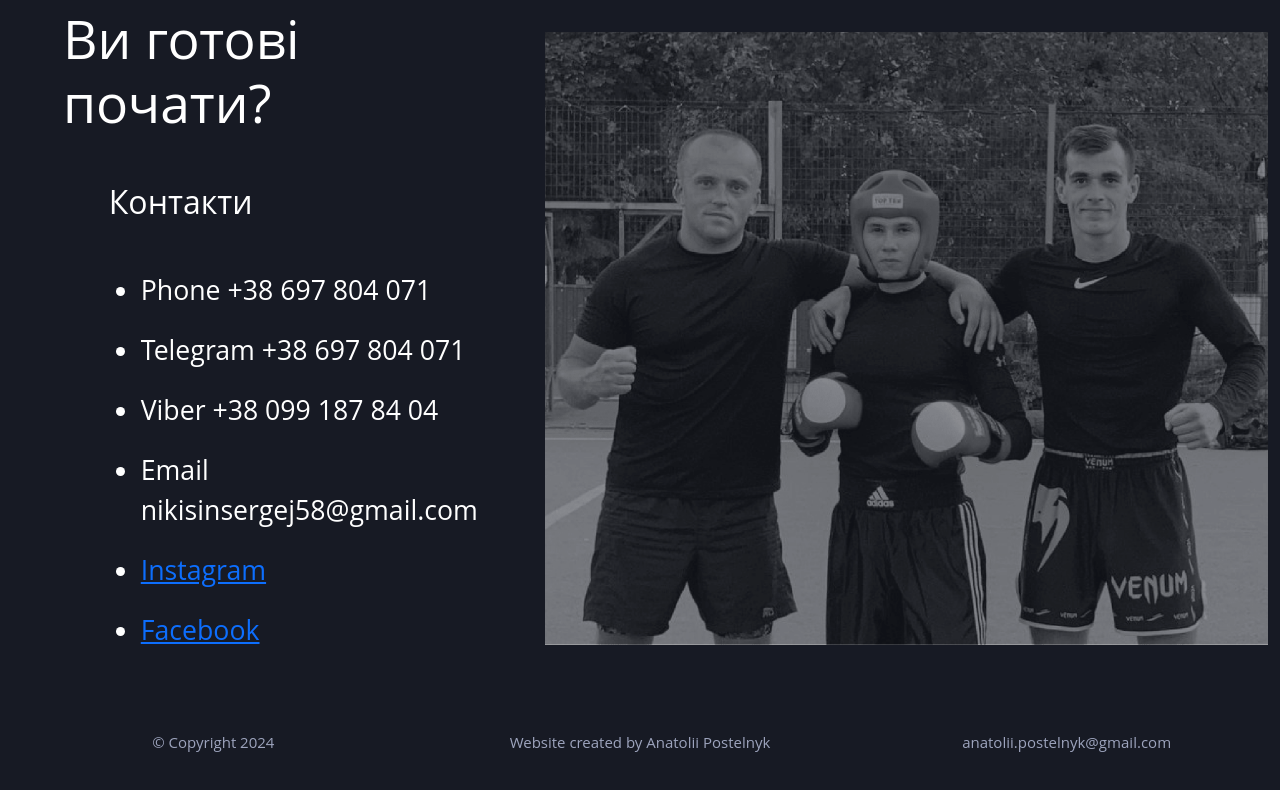
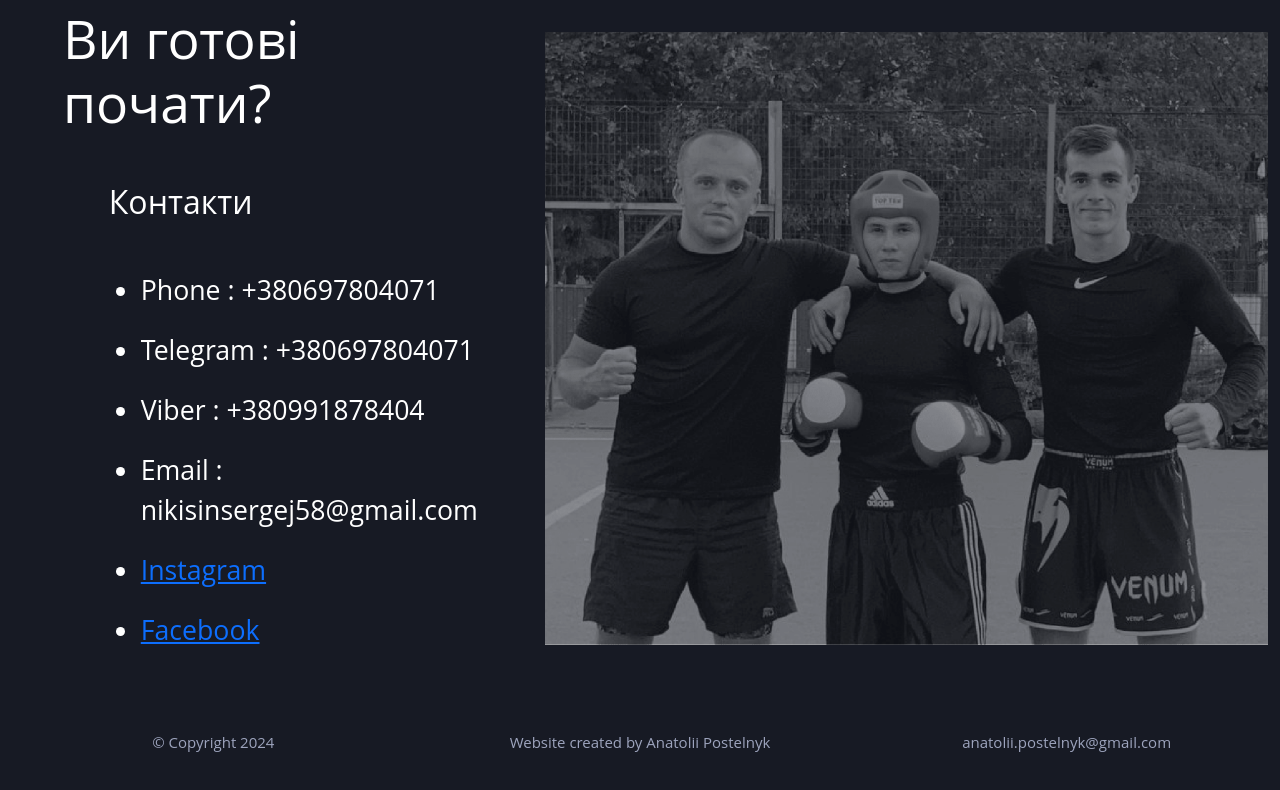
Before and after one commit to 0xANATOLII/kickWebSite, a plain HTML site: page index.html in a window 1280 px wide. Shown: the part 4373-5163 px from the top of the page. Drawn offline with nearby package versions, Linux system fonts and the light colour scheme.

Commit message:
Changes on mobile version of text

```diff
--- a/index.html
+++ b/index.html
@@ -255,7 +255,7 @@
 
 
 
-                        <ul class="mt-3 smaller-li" style="font-size: 18pt;">
+                        <ul class="mt-3 smaller-li" style="font-size: 15pt;">
 
                             <li>
                                 Тренер вищої категорії за напрямком єдиноборства у Харківської академії фізичної культури
@@ -544,10 +544,10 @@
             <h2 class="mt-5" style="color: #ffff;">Контакти</h2>
 
             <ul class="mt-5">
-                <li>Phone  +38 697 804 071</li>
-                <li>Telegram +38 697 804 071</li>
-                <li>Viber  +38 099 187 84 04</li>
-                <li>Email nikisinsergej58@gmail.com</li>
+                <li>Phone : +380697804071</li>
+                <li>Telegram : +380697804071</li>
+                <li>Viber : +380991878404</li>
+                <li>Email : nikisinsergej58@gmail.com</li>
                 <li><a href="https://www.instagram.com/sk_tornado.ukraine?igsh=cjJ2d3lhOXZ6MXoy" target="_blank">Instagram</a>
                     </li>
                 <li><a href="https://www.facebook.com/?locale=ru_RU" target="_blank">Facebook</a></li>
```
